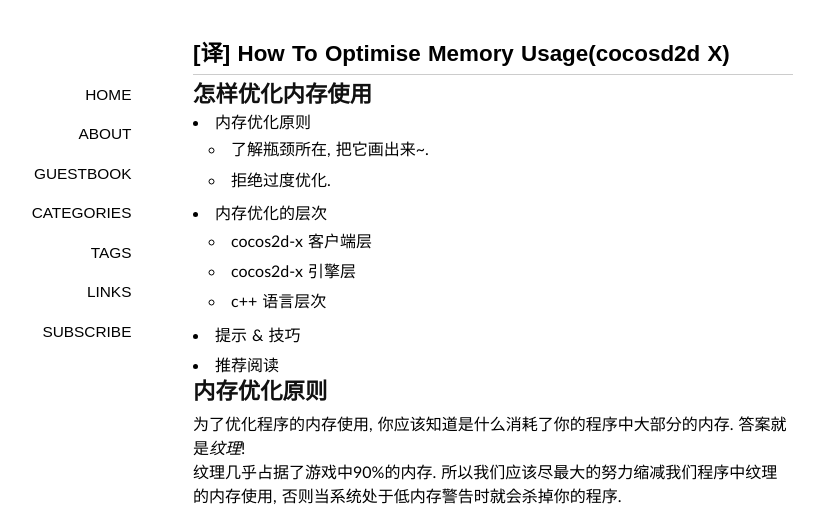
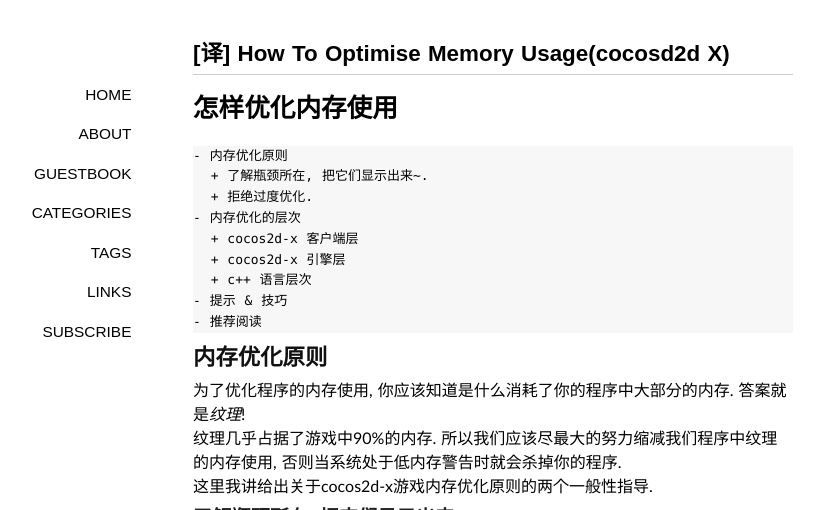
Before and after one commit to pii0x/ellochen.github.com, a Jekyll site: the page built from _posts/2013-08-29-[译]-How-to-Optimise-Memory-Usage(Cocosd2d-x).md, in a window 1280 px wide. Shown: the top 510 px of the page, without its empty margins (147-964 px from the left). Built offline with Jekyll 4.4.1, drawn with Linux system fonts in a browser that asks for light colours; some web fonts are replaced; Markdown is read by kramdown in place of the engine named in the settings; comment, search, counter and statistics services are not loaded; some of the changed text lies outside the part shown; grey boxes are pictures that could not be loaded.

Commit message:
Update 2013-08-29-[译]-How-to-Optimise-Memory-Usage(Cocosd2d-x).md

```diff
--- a/_posts/2013-08-29-[译]-How-to-Optimise-Memory-Usage(Cocosd2d-x).md
+++ b/_posts/2013-08-29-[译]-How-to-Optimise-Memory-Usage(Cocosd2d-x).md
@@ -6,19 +6,27 @@
 
 ---
 
-## 怎样优化内存使用
-- 内存优化原则
-  + 了解瓶颈所在, 把它画出来~.
-  + 拒绝过度优化.
-- 内存优化的层次
-  + cocos2d-x 客户端层
-  + cocos2d-x 引擎层
-  + c++ 语言层次
-- 提示 & 技巧
-- 推荐阅读
+# 怎样优化内存使用
+    - 内存优化原则
+      + 了解瓶颈所在, 把它们显示出来~.
+      + 拒绝过度优化.
+    - 内存优化的层次
+      + cocos2d-x 客户端层
+      + cocos2d-x 引擎层
+      + c++ 语言层次
+    - 提示 & 技巧
+    - 推荐阅读
 
 ## 内存优化原则
 为了优化程序的内存使用, 你应该知道是什么消耗了你的程序中大部分的内存. 答案就是*纹理*!
 纹理几乎占据了游戏中90%的内存. 所以我们应该尽最大的努力缩减我们程序中纹理的内存使用,
 否则当系统处于低内存警告时就会杀掉你的程序.
-这里
+这里我讲给出关于cocos2d-x游戏内存优化原则的两个一般性指导.
+
+### 了解瓶颈所在, 把它们显示出来
+哪种类型的纹理占据了大部分的程序内存? 这些纹理占据了多少内存?
+你可不要数着手指头胡乱猜测.
+恰好有这样一个工具集为你而准备的. 它们是苹果公司出品的工具, Allocations和Leaks.
+你可以在Xcode中长按Run键然后选择Profile选项来选择这两个工具.
+下面是截图:
+![](http://www.cocos2d-x.org/attachments/download/2178)
```
